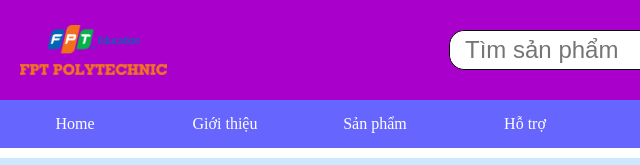
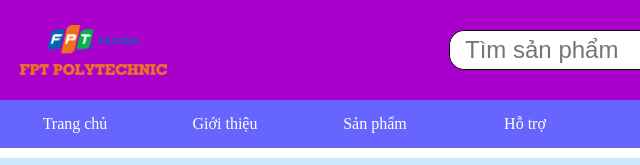
Before and after one commit to LinhPete/ASM-HOANGLINH-PS38327, a plain HTML site: page view/home.html in a window 1280 px wide. Shown: the top 165 px of the page, 0-640 px from the left. Drawn offline with Linux system fonts and the light colour scheme; files whose address does not match are found by name.

Commit message:
Update home.html

```diff
--- a/view/home.html
+++ b/view/home.html
@@ -29,7 +29,7 @@
     </header>
     <nav>
         <ul class="left-nav">
-            <li><a href="">Home</a></li>
+            <li><a href="">Trang chủ</a></li>
             <li><a href="about.html">Giới thiệu</a></li>
             <li>
                 <a href="">Sản phẩm</a>
```
